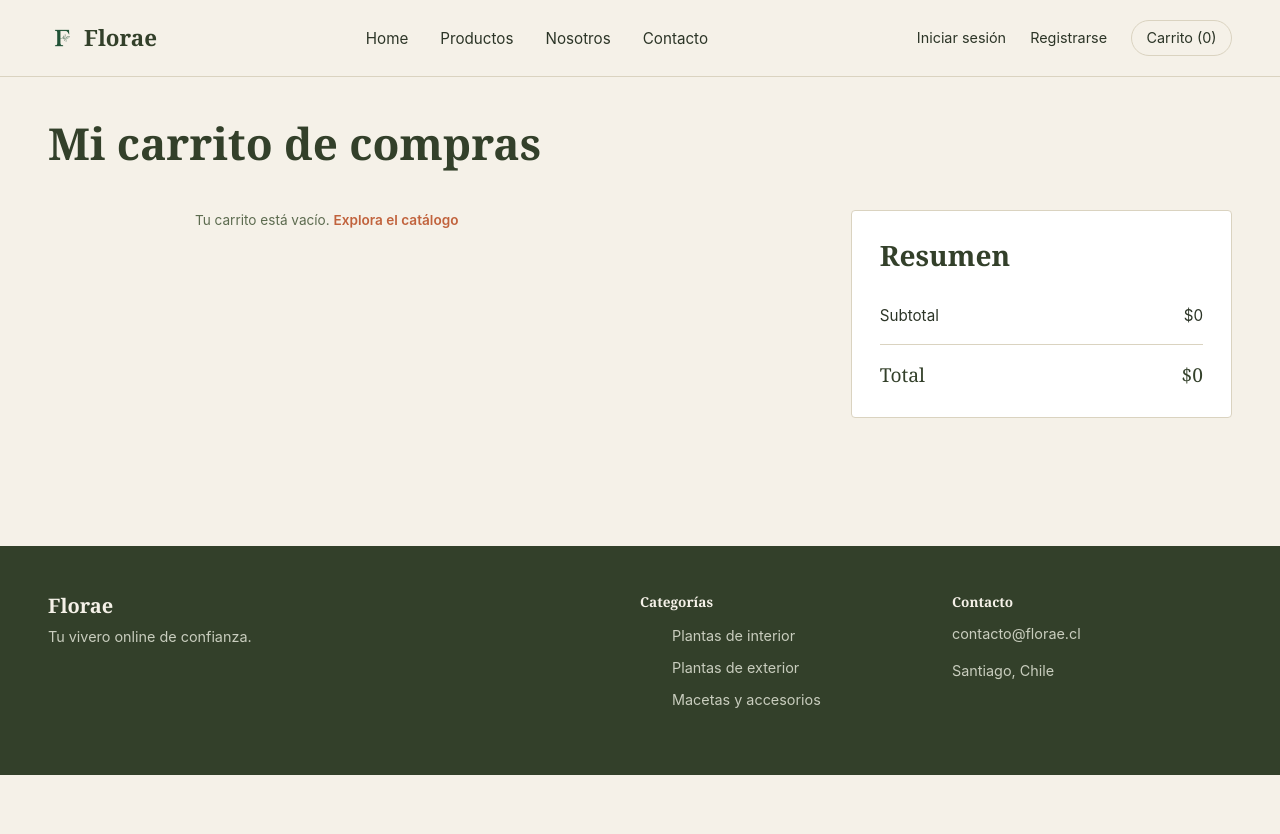
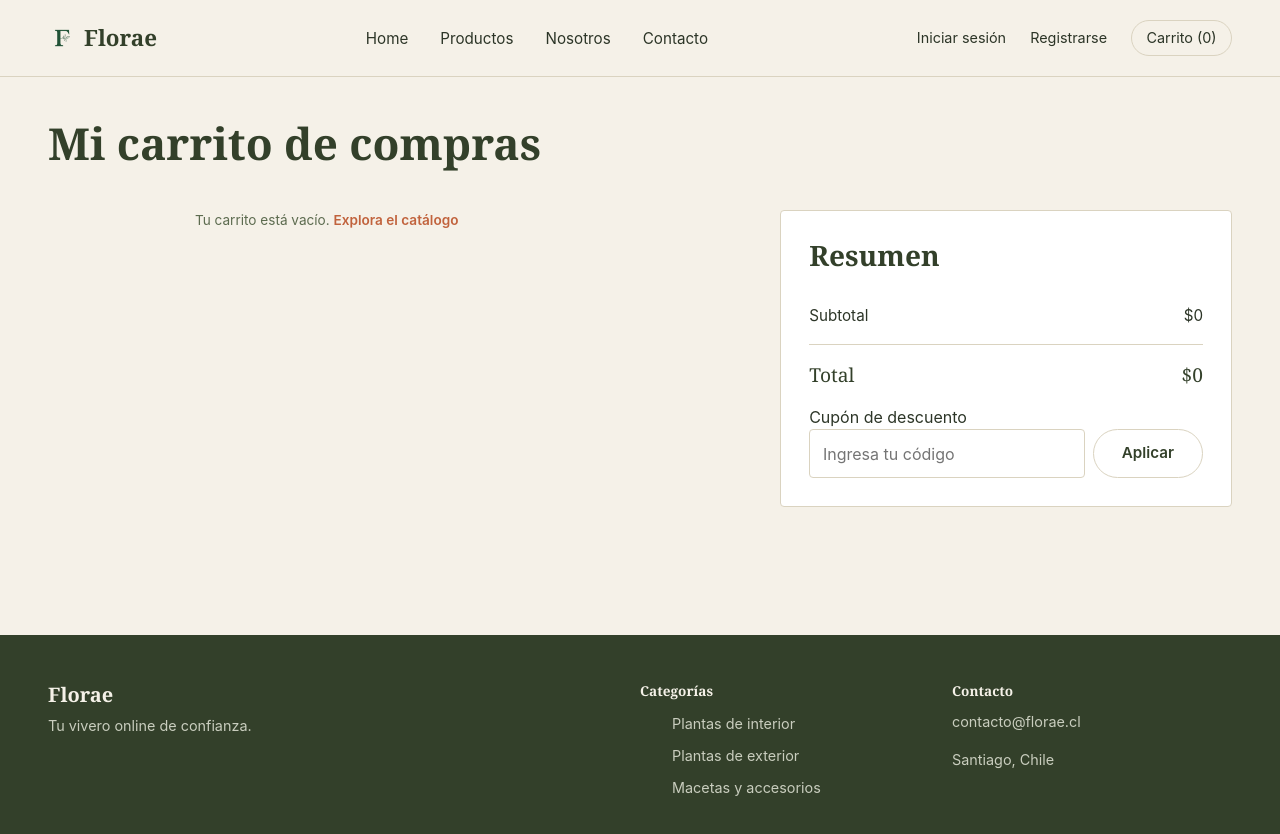
Before and after one commit to danielacuevasd/plant-ecommerce-r, a React (Vite) app: page /carrito in a window 1280 px wide. Shown: the top 834 px of the page. Before the commit the page ends 800 px from the top, so only its background shows below. Built offline with nearby package versions, Linux system fonts and the light colour scheme.

Commit message:
feat: agregar cupones de descuento al carrito

```diff
--- a/src/pages/Carrito.jsx
+++ b/src/pages/Carrito.jsx
@@ -1,10 +1,19 @@
+import { useState } from "react";
 import { Link } from "react-router-dom";
 import CartItem from "../components/CartItem";
 import { useCart } from "../context/CartContext";
 import { formatearPrecio } from "../utils/formato";
 
 export default function Carrito() {
-  const { items, subtotal, total, cambiarCantidad, eliminar } = useCart();
+  const { items, subtotal, descuento, total, cupon, cambiarCantidad, eliminar, aplicarCupon } = useCart();
+  const [codigo, setCodigo] = useState("");
+  const [errorCupon, setErrorCupon] = useState("");
+
+  function manejarCupon(evento) {
+    evento.preventDefault();
+    const resultado = aplicarCupon(codigo);
+    setErrorCupon(resultado.error);
+  }
 
   return (
     <>
@@ -32,10 +41,31 @@ export default function Carrito() {
             <span>Subtotal</span>
             <span>{formatearPrecio(subtotal)}</span>
           </div>
+          {descuento > 0 && (
+            <div className="resumen-linea">
+              <span>Descuento ({cupon})</span>
+              <span>-{formatearPrecio(descuento)}</span>
+            </div>
+          )}
           <div className="resumen-linea resumen-linea--total">
             <span>Total</span>
             <span data-testid="carrito-total">{formatearPrecio(total)}</span>
           </div>
+
+          <form className="form-cupon" onSubmit={manejarCupon}>
+            <label htmlFor="cupon">Cupón de descuento</label>
+            <div className="form-cupon__grupo">
+              <input
+                id="cupon"
+                type="text"
+                placeholder="Ingresa tu código"
+                value={codigo}
+                onChange={(e) => setCodigo(e.target.value)}
+              />
+              <button type="submit" className="btn-secundario">Aplicar</button>
+            </div>
+            {errorCupon && <small className="mensaje-error" role="alert">{errorCupon}</small>}
+          </form>
         </aside>
       </section>
     </>
```
